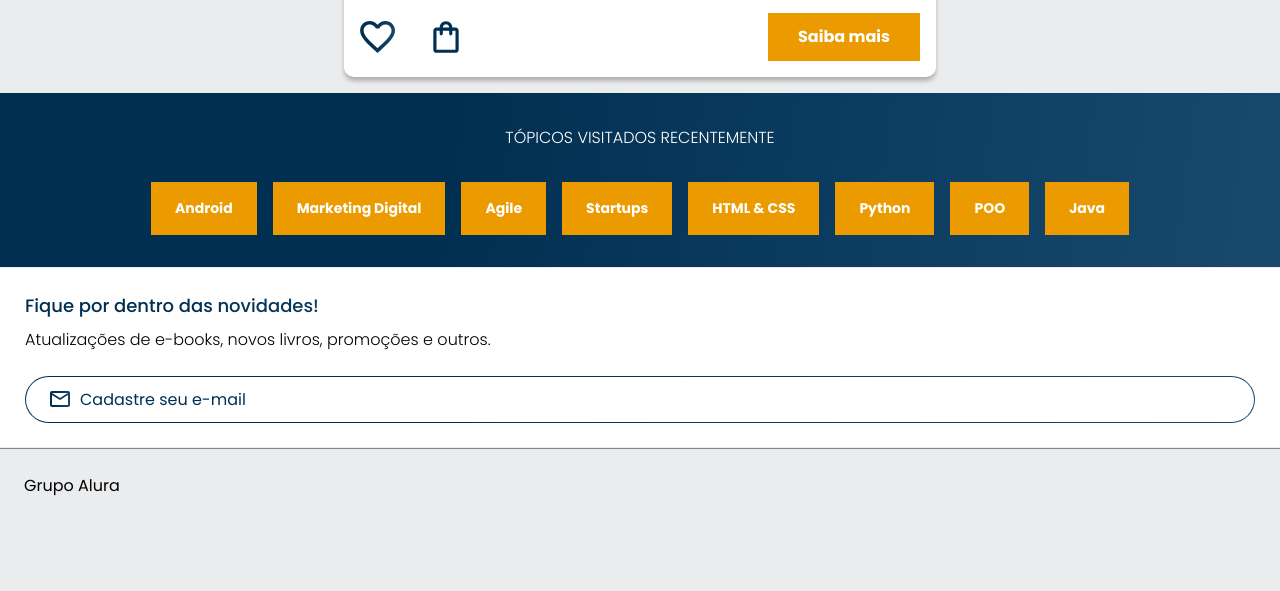
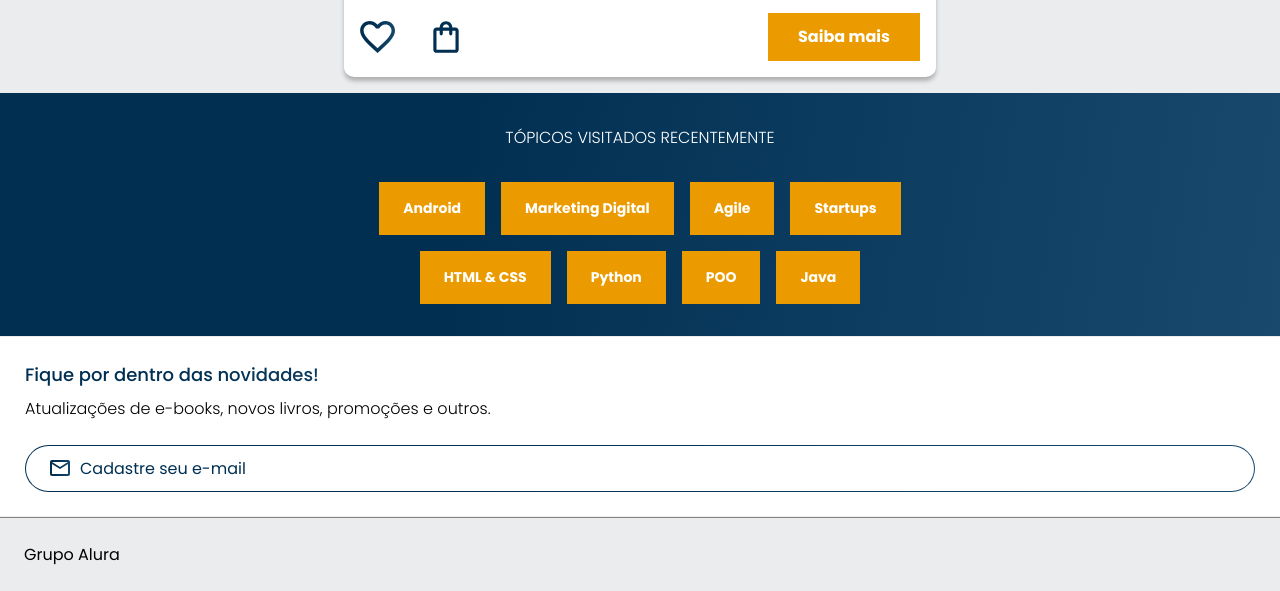
Before and after one commit to viniciusbecaletinsc/alurabooks, a plain HTML site: page index.html in a window 1280 px wide. Shown: the part 1709-2300 px from the top of the page. Before the commit the page ends 2231 px from the top, so only its background shows below. Drawn offline with nearby package versions, Linux system fonts and the light colour scheme.

Commit message:
styles: add topics responsive

```diff
--- a/css/topics.css
+++ b/css/topics.css
@@ -4,6 +4,8 @@
 
 .topics .container {
   padding: 2rem 1.5rem;
+  max-width: 40rem;
+  margin-inline: auto;
 }
 
 .topics h2 {
```
